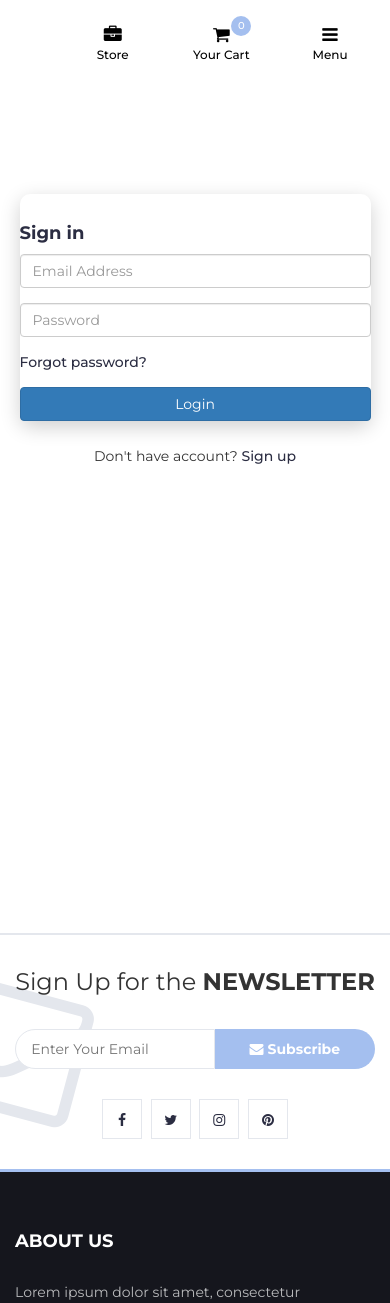
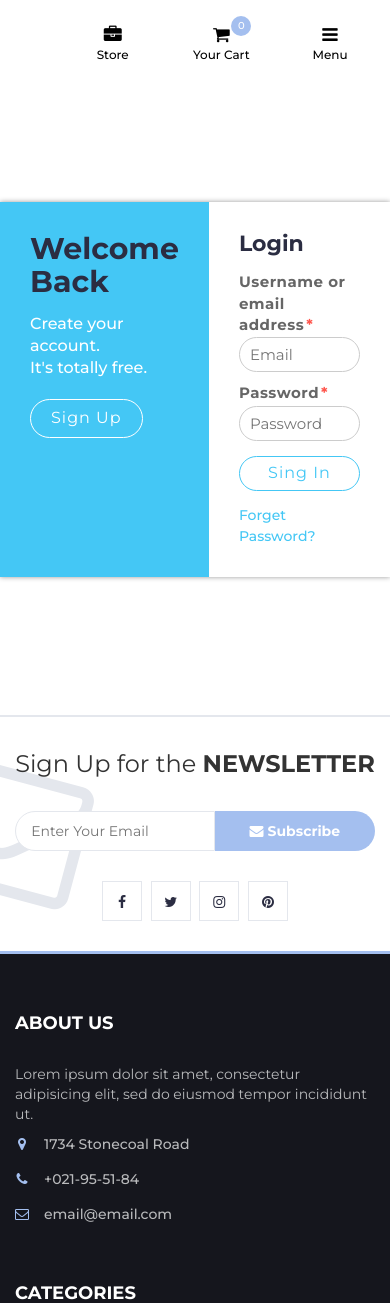
Before and after one commit to tsephel/Medical-Shop, a Django app: page /account/login/ in a window 390 px wide. Shown: the part 244-1547 px from the top of the page. Run offline with Django 3.2, Linux system fonts and the light colour scheme; data that the repository does not hold is empty; some libraries are stand-ins or nearby versions.

Commit message:
forget password feature

```diff
--- a/src/medicalSupply/accounts/urls.py
+++ b/src/medicalSupply/accounts/urls.py
@@ -6,6 +6,11 @@
    path('register/', views.register, name='register'),
    path('login/', views.login, name='login'),
    path('logout/', views.logout, name='logout'),
+   path('dashboard', views.dashboard, name='dashboard'),
 
+   path('forgotPassword/', views.forgotPassword, name='forgotPassword'),
+   path('reset_password_validate/<uidb64>/<token>', views.reset_password_validate, name='reset_password_validate'),
+
+   path('resetPassword/', views.resetPassword, name='resetPassword'),
    # path('activate/<uidb64>/<token>', views.activate, name='activate'),
 ]
--- a/src/medicalSupply/accounts/views.py
+++ b/src/medicalSupply/accounts/views.py
@@ -1,4 +1,5 @@
 from django.contrib.messages.api import error
+from django.http.response import HttpResponse
 from django.shortcuts import redirect, render
 from .form import RegistrationForm
 from .models import Account
@@ -61,6 +62,7 @@
 
     return render(request, 'account/register.html', context)
 
+#login method
 def login(request):
     if request.method == 'POST':
         email = request.POST['email']
@@ -70,9 +72,8 @@
 
         if user is not None:
             auth.login(request, user)
-            messages.success(request, 'You are logged in to the site.')
 
-            return redirect('home')
+            return redirect('dashboard')
         else:
             messages.error(request, 'Invalid login attempt.')
 
@@ -80,6 +81,7 @@
 
     return render(request, 'account/login.html')
 
+#logout method
 @login_required(login_url = 'login')
 def logout(request):
     auth.logout(request)
@@ -104,3 +106,76 @@
 #         else:
 #             messages.error(request, 'Invalid activation link.')
 #             return redirect('register')
+
+# method to render dashboard page
+@login_required(login_url='login')
+def dashboard(request):
+
+    return render(request, 'account/dashboard.html')
+
+
+def forgotPassword(request):
+    if request.method == "POST":
+        email = request.POST['email']
+
+        if Account.objects.filter(email=email).exists():
+            user = Account.objects.get(email__exact=email)
+
+            #passwrod reset via email
+            current_site = get_current_site(request) #getting current site
+            mail_subject = 'Reset your password'
+            message = render_to_string('account/reset_password.html', {
+                'user': user,
+                'domain':current_site,
+                'uid': urlsafe_base64_encode(force_bytes(user.pk)),# encoding the user id so noone can see it
+                'token': default_token_generator.make_token(user), # create token of the user
+            })
+            to_email = email
+            send_email = EmailMessage(mail_subject, message, to=[to_email])
+            send_email.send()
+
+            messages.success(request, "Password reset email has been sent to your email address.")
+
+            return redirect('login')
+
+
+        else:
+            messages.error(request, 'Account doesnt not exists.')
+            return redirect('forgotPassword')
+
+    return render(request, 'account/forgotPassword.html')
+
+
+def reset_password_validate(request, uidb64, token):
+    try:
+        uid = urlsafe_base64_decode(uidb64).decode()
+        user = Account._default_manager.get(pk=uid)
+    except(TypeError, ValueError, OverflowError, Account.DoesNotExist):
+        user = None
+
+    if user is not None and default_token_generator.check_token(user, token):
+        request.session['uid'] = uid
+        messages.success(request, 'Please reset your password')
+        return redirect('resetPassword')
+    else:
+        messages.error(request, 'This link has been expired.')
+        return redirect('login')
+
+def resetPassword(request):
+    if request.method == "POST":
+        password = request.POST['password']
+        confirm_password = request.POST['confirm_password']
+
+        if password == confirm_password:
+            uid = request.session.get('uid')# getting uid from the sessing saved when validating
+            user = Account.objects.get(pk=uid)
+            user.set_password(password) # take the password and save it in hash format
+            user.save()
+            messages.success(request, 'Password reset successful.')
+            return redirect('login')
+
+        else:
+            messages.error(request, 'Password do not match')
+            return redirect('resetPassword')
+
+    return render(request, 'account/resetPassword.html')
--- a/src/medicalSupply/static/css/style.css
+++ b/src/medicalSupply/static/css/style.css
@@ -65,183 +65,193 @@
   color: #FFF;
 }
 
+
 /*----------------------------*\
-	Inputs
+	login and registration
 \*----------------------------*/
 
-/*-- Text input --*/
-
-.input {
-  height: 40px;
-  padding: 0px 15px;
-  border: 1px solid #E4E7ED;
-  background-color: #FFF;
+.wrapper {
+  margin: 0 auto;
   width: 100%;
-}
-
-textarea.input {
-  padding: 15px;
-  min-height: 90px;
-}
-
-/*-- Number input --*/
-
-.input-number {
+  min-height: 70vh;
+  display: flex;
+  align-items: center;
+  justify-content: center;
+  flex-direction: column;
+}
+
+.container-login {
   position: relative;
-}
-
-.input-number input[type="number"]::-webkit-inner-spin-button, .input-number input[type="number"]::-webkit-outer-spin-button {
-  -webkit-appearance: none;
+  width: 100%;
+  max-width: 600px;
+  height: auto;
+  display: flex;
+  background: #ffffff;
+  box-shadow: 0 0 5px #999999;
+}
+
+
+.col-left,
+.col-right {
+  padding: 30px;
+  display: flex;
+}
+
+.col-left {
+  width: 60%;
+  -webkit-clip-path: polygon(0 0, 0% 100%, 100% 0);
+  clip-path: polygon(0 0, 0% 100%, 100% 0);
+  background: #44c7f5;
+}
+
+.col-right {
+  padding: 60px 30px;
+  width: 50%;
+  margin-left: -10%;
+}
+
+@media(max-width: 575.98px) {
+  .container {
+    flex-direction: column;
+    box-shadow: none;
+  }
+
+  .col-left,
+  .col-right {
+    width: 100%;
+    margin: 0;
+    -webkit-clip-path: none;
+    clip-path: none;
+  }
+
+  .col-right {
+    padding: 30px;
+  }
+}
+
+.login-text {
+  position: relative;
+  width: 100%;
+  color: #ffffff;
+}
+
+.login-text h2 {
+  margin: 0 0 15px 0;
+  font-size: 30px;
+  font-weight: 700;
+}
+
+.login-text p {
+  margin: 0 0 20px 0;
+  font-size: 16px;
+  font-weight: 500;
+  line-height: 22px;
+}
+
+.login-text .btn {
+  display: inline-block;
+  padding: 7px 20px;
+  font-size: 16px;
+  letter-spacing: 1px;
+  text-decoration: none;
+  border-radius: 30px;
+  color: #ffffff;
+  outline: none;
+  border: 1px solid #ffffff;
+  box-shadow: inset 0 0 0 0 #ffffff;
+  transition: .3s;
+  -webkit-transition: .3s;
+}
+
+.login-text .btn:hover {
+  color: #44c7f5;
+  box-shadow: inset 150px 0 0 0 #ffffff;
+}
+
+.login-form {
+  position: relative;
+  width: 100%;
+}
+
+.login-form h2 {
+  margin: 0 0 15px 0;
+  font-size: 22px;
+  font-weight: 700;
+}
+
+.login-form p {
+  margin: 0 0 10px 0;
+  text-align: left;
+  color: #666666;
+  font-size: 15px;
+}
+
+.login-form p:last-child {
   margin: 0;
-}
-
-.input-number input[type="number"] {
-  -moz-appearance: textfield;
-  height: 40px;
+  padding-top: 3px;
+}
+
+.login-form p a {
+  color: #44c7f5;
+  font-size: 14px;
+  text-decoration: none;
+}
+
+.login-form label {
+  display: block;
   width: 100%;
-  border: 1px solid #E4E7ED;
-  background-color: #FFF;
-  padding: 0px 35px 0px 15px;
-}
-
-.input-number .qty-up, .input-number .qty-down {
-  position: absolute;
+  margin-bottom: 2px;
+  letter-spacing: .5px;
+}
+
+.login-form p:last-child label {
+  width: 60%;
+  float: left;
+}
+
+.login-form label span {
+  color: #ff574e;
+  padding-left: 2px;
+}
+
+.login-form input {
   display: block;
-  width: 20px;
-  height: 20px;
-  border: 1px solid #E4E7ED;
-  background-color: #FFF;
-  text-align: center;
-  font-weight: 700;
+  width: 100%;
+  height: 35px;
+  padding: 0 10px;
+  outline: none;
+  border: 1px solid #cccccc;
+  border-radius: 30px;
+}
+
+.login-form input:focus {
+  border-color: #ff574e;
+}
+
+.login-form button,
+.login-form input[type=submit] {
+  display: inline-block;
+  width: 100%;
+  margin-top: 5px;
+  color: #44c7f5;
+  font-size: 16px;
+  letter-spacing: 1px;
   cursor: pointer;
-  -webkit-user-select: none;
-  -moz-user-select: none;
-  -ms-user-select: none;
-  user-select: none;
-}
-
-.input-number .qty-up {
-  right: 0;
-  top: 0;
-  border-bottom: 0px;
-}
-
-.input-number .qty-down {
-  right: 0;
-  bottom: 0;
-}
-
-.input-number .qty-up:hover, .input-number .qty-down:hover {
-  background-color: #E4E7ED;
-  color: var(--blue);
-}
-
-/*-- Select input --*/
-
-.input-select {
-  padding: 0px 15px;
-  background: #FFF;
-  border: 1px solid #E4E7ED;
-  height: 40px;
-}
-
-/*-- checkbox & radio input --*/
-
-.input-radio, .input-checkbox {
-  position: relative;
-  display: block;
-}
-
-.input-radio input[type="radio"]:not(:checked), .input-radio input[type="radio"]:checked, .input-checkbox input[type="checkbox"]:not(:checked), .input-checkbox input[type="checkbox"]:checked {
-  position: absolute;
-  margin-left: -9999px;
-  visibility: hidden;
-}
-
-.input-radio label, .input-checkbox label {
-  font-weight: 500;
-  min-height: 20px;
-  padding-left: 20px;
-  margin-bottom: 5px;
-  cursor: pointer;
-}
-
-.input-radio input[type="radio"]+label span, .input-checkbox input[type="checkbox"]+label span {
-  position: absolute;
-  left: 0px;
-  top: 4px;
-  width: 14px;
-  height: 14px;
-  border: 2px solid #E4E7ED;
-  background: #FFF;
-}
-
-.input-radio input[type="radio"]+label span {
-  border-radius: 50%;
-}
-
-.input-radio input[type="radio"]+label span:after {
-  content: "";
-  position: absolute;
-  left: 50%;
-  top: 50%;
-  -webkit-transform: translate(-50%, -50%) scale(0);
-  -ms-transform: translate(-50%, -50%) scale(0);
-  transform: translate(-50%, -50%) scale(0);
-  background-color: #FFF;
-  width: 4px;
-  height: 4px;
-  border-radius: 50%;
-  opacity: 0;
-  -webkit-transition: all 0.2s;
-  transition: all 0.2s;
-}
-
-.input-checkbox input[type="checkbox"]+label span:after {
-  content: '✔';
-  position: absolute;
-  top: -2px;
-  left: 1px;
-  font-size: 10px;
-  color: #FFF;
-  opacity: 0;
-  -webkit-transform: scale(0);
-  -ms-transform: scale(0);
-  transform: scale(0);
-  -webkit-transition: all 0.2s;
-  transition: all 0.2s;
-}
-
-.input-radio input[type="radio"]:checked+label span, .input-checkbox input[type="checkbox"]:checked+label span {
-  background-color: var(--blue);
-  border-color: var(--blue);
-}
-
-.input-radio input[type="radio"]:checked+label span:after {
-  opacity: 1;
-  -webkit-transform: translate(-50%, -50%) scale(1);
-  -ms-transform: translate(-50%, -50%) scale(1);
-  transform: translate(-50%, -50%) scale(1);
-}
-
-.input-checkbox input[type="checkbox"]:checked+label span:after {
-  opacity: 1;
-  -webkit-transform: scale(1);
-  -ms-transform: scale(1);
-  transform: scale(1);
-}
-
-.input-radio .caption, .input-checkbox .caption {
-  margin-top: 5px;
-  max-height: 0;
-  overflow: hidden;
-  -webkit-transition: 0.3s max-height;
-  transition: 0.3s max-height;
-}
-
-.input-radio input[type="radio"]:checked~.caption, .input-checkbox input[type="checkbox"]:checked~.caption {
-  max-height: 800px;
-}
+  background: transparent;
+  border: 1px solid #44c7f5;
+  border-radius: 30px;
+  box-shadow: inset 0 0 0 0 #44c7f5;
+  transition: .3s;
+  -webkit-transition: .3s;
+}
+
+.login-form button:hover,
+.login-form input[type=submit]:hover {
+  color: #ffffff;
+  box-shadow: inset 250px 0 0 0 #44c7f5;
+}
+
+
 
 
 /*----------------------------*\
@@ -1457,6 +1467,14 @@
   left: -90px;
 }
 
+.input {
+  height: 40px;
+  padding: 0px 15px;
+  border: 1px solid #E4E7ED;
+  background-color: #FFF;
+  width: 100%;
+}
+
 .newsletter form .input {
   width: calc(100% - 160px);
   margin-right: -4px;
--- a/src/medicalSupply/templates/account/login.html
+++ b/src/medicalSupply/templates/account/login.html
@@ -3,43 +3,46 @@
 
 {% block content %}
 
-    <!-- ========================= SECTION CONTENT ========================= -->
-<section class="section-conten padding-y" style="min-height:84vh">
-
-<!-- ============================ COMPONENT LOGIN   ================================= -->
-	<div class="card mx-auto" style="max-width: 380px; margin-top:100px;">
-
-      {% include 'include/alert.html' %}
-
-      <div class="card-body">
-      <h4 class="card-title mb-4">Sign in</h4>
-      <form method='POST' action="{% url 'login' %}">
-      {% csrf_token %}
-          <div class="form-group">
-			 <input type="email" name='email' class="form-control" placeholder="Email Address" >
-          </div> <!-- form-group// -->
-          <div class="form-group">
-			<input type="password" name='password' class="form-control" placeholder="Password" >
-          </div> <!-- form-group// -->
-
-          <div class="form-group">
-          	<a href="#" class="float-right">Forgot password?</a>
-
-          </div> <!-- form-group form-check .// -->
-          <div class="form-group">
-              <button type="submit" class="btn btn-primary btn-block"> Login  </button>
-          </div> <!-- form-group// -->
-      </form>
-      </div> <!-- card-body.// -->
-    </div> <!-- card .// -->
-
-     <p class="text-center mt-4">Don't have account? <a href="{%url 'register' %}">Sign up</a></p>
-     <br><br>
-<!-- ============================ COMPONENT LOGIN  END.// ================================= -->
 
 
-</section>
-<!-- ========================= SECTION CONTENT END// ========================= -->
+<div class="wrapper">
+
+{% include 'include/alert.html' %}
+
+
+  <div class="container-login">
+    <div class="col-left">
+      <div class="login-text">
+        <h2>Welcome Back</h2>
+        <p>Create your account.<br>It's totally free.</p>
+        <a class="btn" href="{%url 'register' %}">Sign Up</a>
+      </div>
+    </div>
+    <div class="col-right">
+      <div class="login-form">
+        <h2>Login</h2>
+        <form method='POST' action="{% url 'login' %}">
+        {% csrf_token %}
+          <p>
+            <label>Username or email address<span>*</span></label>
+            <input type="text" placeholder="Email" name='email' required>
+          </p>
+          <p>
+            <label>Password<span>*</span></label>
+            <input type="password" placeholder="Password" name='password' required>
+          </p>
+          <p>
+            <input type="submit" value="Sing In" />
+          </p>
+          <p>
+            <a href="{% url 'forgotPassword' %}">Forget Password?</a>
+          </p>
+        </form>
+      </div>
+    </div>
+  </div>
+
+</div>
 
 
 {% endblock %}
```
Also changed, not shown: src/medicalSupply/medicalSupply/settings.py (+5 -5 lines), src/medicalSupply/templates/account/dashboard.html (added, +9 -0 lines), src/medicalSupply/templates/account/forgotPassword.html (added, +41 -0 lines), src/medicalSupply/templates/account/resetPassword.html (added, +45 -0 lines), src/medicalSupply/templates/account/reset_password.html (added, +11 -0 lines).
